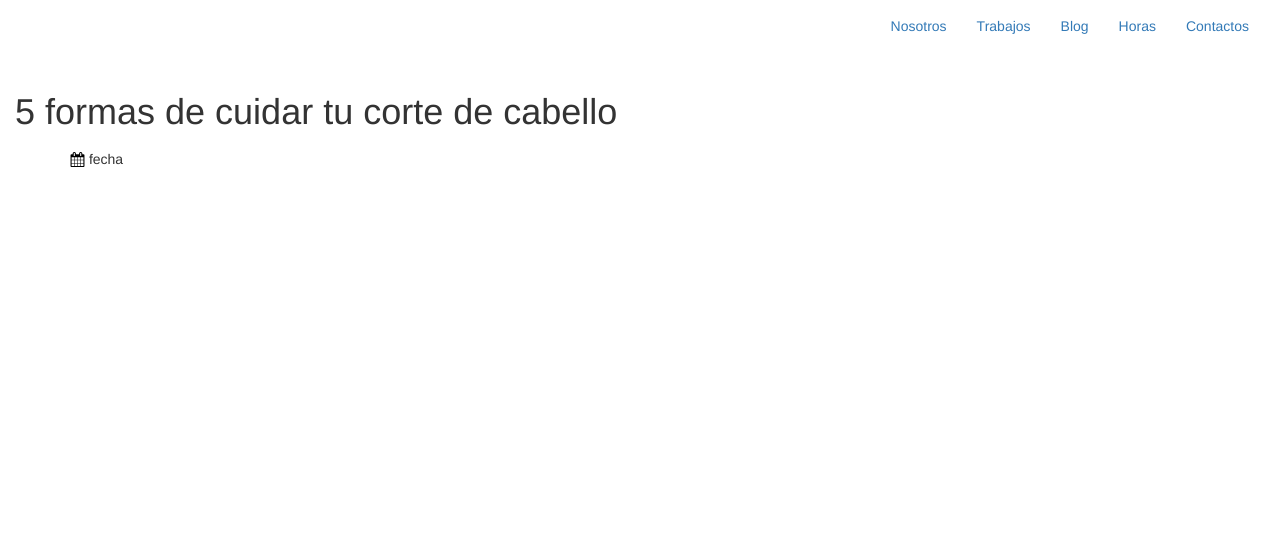
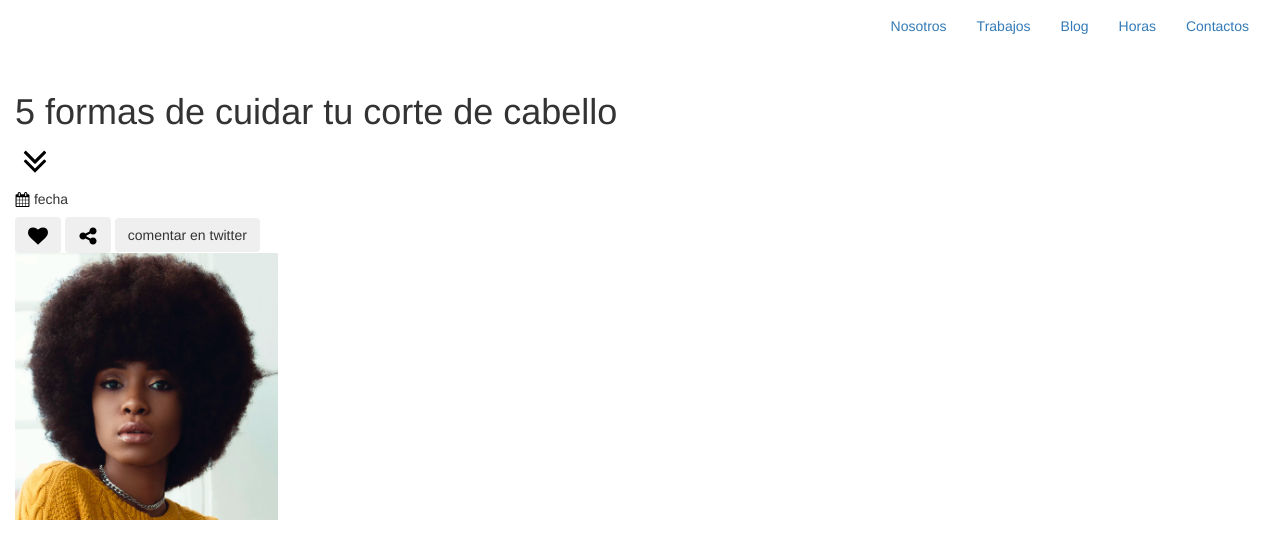
Before and after one commit to Mariia1304/desafio-010, a plain HTML site: page index.html in a window 1280 px wide. Drawn offline with nearby package versions, Linux system fonts and the light colour scheme; a web font is replaced by a local one.

Commit message:
add fotos

```diff
--- a/index.html
+++ b/index.html
@@ -80,20 +80,37 @@
             <h1>
                 5 formas de cuidar tu corte de cabello
             </h1>
+            <img alt="" src="assets/icons/angle-double-down.svg" style="width: 40px"/>
         </header>
         <!--Section Entrada -->
         <section class="container-fluid entrada">
-            <div class="container">
             <h5>
                 <img alt="" src="assets/icons/calendar.svg" style="width: 15px"/>
                 fecha
             </h5>
             <p>
             </p>
-            </div>
+            <button class="btn button__bshop">
+                <img alt="" src="assets/icons/heart.svg" style="width: 20px"/>
+            </button>
+            <button class="btn button__bshop">
+                <img alt="" src="assets/icons/share-alt.svg" style="width: 20px"/>
+            </button>
+            <button class="btn button__bshop">
+                comentar en twitter
+            </button>
         </section>
         <!--Section Perfil -->
         <section class="container-fluid perfil">
+            <div class="row">
+                <div class="col-md-4 col-sm-12 perfil__naomi">
+                    <img alt="naomi-thai" src="assets/img/naomi-thai.png"/>
+                </div>
+                <div class="col-md-2 col-sm-12 perfil__link">
+                </div>
+                <div class="col-md-6 col-sm-12 perfil__description">
+                </div>
+            </div>
         </section>
         <!--Section Flechas -->
         <section class="container-fluid flechas">
```
Lines whose indentation alone changed are shown as unchanged.
